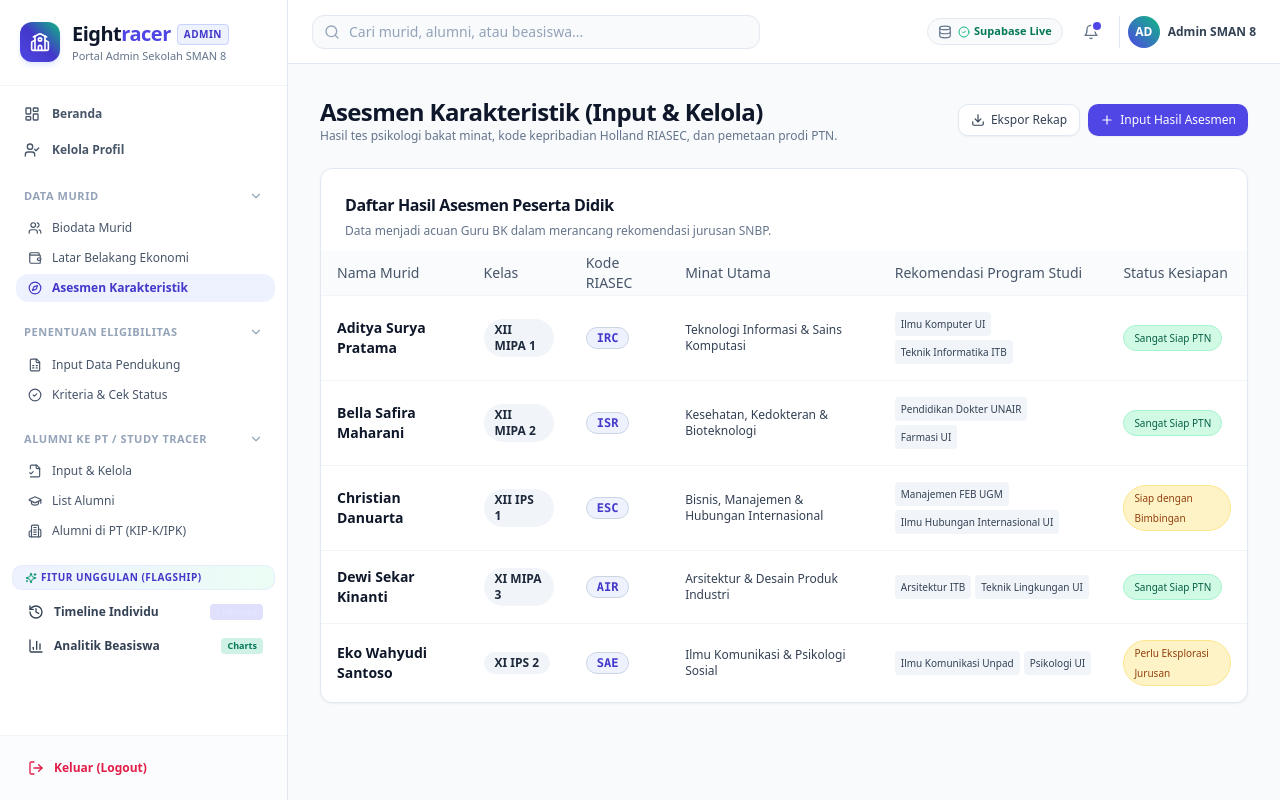
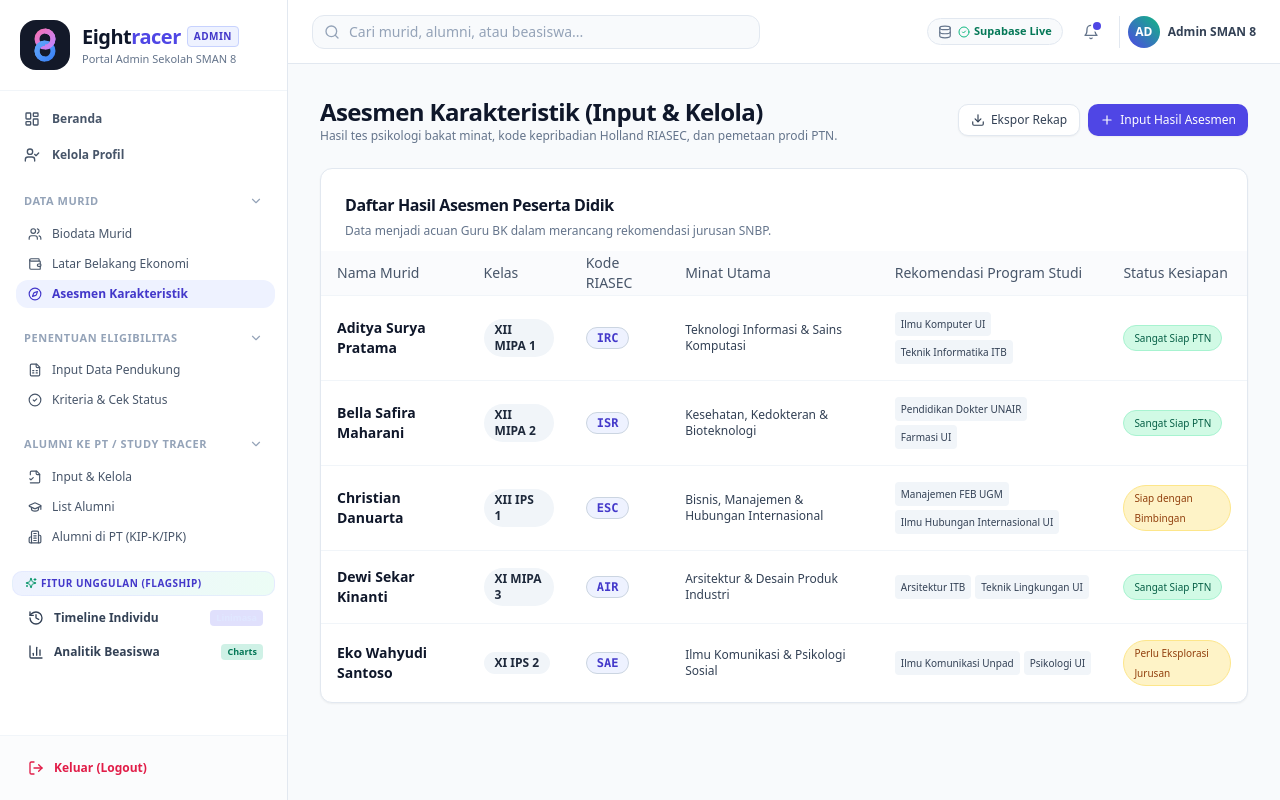
Before and after one commit to ahmadrofiussuud/eightracer, a Next.js app: page /admin/murid/asesmen in a window 1280 px wide. Built offline with nearby package versions, Linux system fonts and the light colour scheme; no server answers.

Commit message:
feat: replace School icon with custom EightracerLogo SVG across all pages

```diff
--- a/src/app/(auth)/forgot-password/page.tsx
+++ b/src/app/(auth)/forgot-password/page.tsx
@@ -2,9 +2,10 @@
 
 import React, { useState } from "react";
 import Link from "next/link";
-import { School, Mail, ArrowLeft, Send, CheckCircle2 } from "lucide-react";
+import { Mail, ArrowLeft, Send, CheckCircle2 } from "lucide-react";
 import { Card, CardHeader, CardTitle, CardContent, CardDescription, CardFooter } from "@/components/ui/card";
 import { Button } from "@/components/ui/button";
+import { EightracerLogo } from "@/components/ui/EightracerLogo";
 
 export default function ForgotPasswordPage() {
   const [email, setEmail] = useState("");
@@ -21,9 +22,7 @@ export default function ForgotPasswordPage() {
       <div className="absolute -bottom-40 -right-40 w-96 h-96 bg-emerald-600/20 rounded-full blur-3xl pointer-events-none" />
 
       <Link href="/" className="flex items-center gap-3 mb-8 group">
-        <div className="w-12 h-12 rounded-2xl bg-gradient-to-tr from-indigo-500 to-emerald-400 flex items-center justify-center text-white shadow-xl group-hover:scale-105 transition-transform">
-          <School className="w-6 h-6" />
-        </div>
+        <EightracerLogo size={48} withBackground />
         <div className="flex flex-col">
           <span className="font-black text-2xl tracking-tight text-white">
             Eight<span className="text-indigo-400">racer</span>
--- a/src/app/(auth)/login/page.tsx
+++ b/src/app/(auth)/login/page.tsx
@@ -19,6 +19,7 @@ import {
 } from "lucide-react";
 import { Button } from "@/components/ui/button";
 import { supabase } from "@/lib/supabase";
+import { EightracerLogo } from "@/components/ui/EightracerLogo";
 
 export default function LoginPage() {
   const router = useRouter();
@@ -108,9 +109,7 @@ export default function LoginPage() {
 
         {/* Logo */}
         <Link href="/" className="flex items-center gap-3 group relative z-10">
-          <div className="w-10 h-10 rounded-xl bg-white/20 flex items-center justify-center text-white border border-white/30">
-            <School className="w-5 h-5" />
-          </div>
+          <EightracerLogo size={40} withBackground />
           <div>
             <div className="font-black text-xl text-white tracking-tight">Eightracer</div>
             <div className="text-xs text-white/60">SMAN 8 Jakarta</div>
@@ -164,9 +163,7 @@ export default function LoginPage() {
         {/* Mobile navbar */}
         <header className="lg:hidden bg-white border-b border-slate-100 px-4 h-14 flex items-center justify-between">
           <Link href="/" className="flex items-center gap-2">
-            <div className="w-8 h-8 rounded-xl bg-indigo-600 flex items-center justify-center">
-              <School className="w-4 h-4 text-white" />
-            </div>
+            <EightracerLogo size={32} withBackground />
             <span className="font-black text-slate-900">Eight<span className="text-indigo-600">racer</span></span>
           </Link>
           <Link href="/" className="text-xs text-slate-500 hover:text-slate-800 font-medium">← Beranda</Link>
--- a/src/app/(auth)/register/page.tsx
+++ b/src/app/(auth)/register/page.tsx
@@ -4,7 +4,7 @@ import React, { useState } from "react";
 import Link from "next/link";
 import { useRouter } from "next/navigation";
 import {
-  School,
+
   Lock,
   Mail,
   User,
@@ -19,6 +19,7 @@ import {
 } from "lucide-react";
 import { Button } from "@/components/ui/button";
 import { supabase } from "@/lib/supabase";
+import { EightracerLogo } from "@/components/ui/EightracerLogo";
 
 export default function RegisterPage() {
   const router = useRouter();
@@ -126,9 +127,7 @@ export default function RegisterPage() {
 
         {/* Logo */}
         <Link href="/" className="flex items-center gap-3 group relative z-10">
-          <div className="w-10 h-10 rounded-xl bg-white/20 flex items-center justify-center text-white border border-white/30">
-            <School className="w-5 h-5" />
-          </div>
+          <EightracerLogo size={40} withBackground />
           <div>
             <div className="font-black text-xl text-white tracking-tight">Eightracer</div>
             <div className="text-xs text-white/60">SMAN 8 Jakarta</div>
@@ -182,9 +181,7 @@ export default function RegisterPage() {
         {/* Mobile navbar */}
         <header className="lg:hidden bg-white border-b border-slate-100 px-4 h-14 flex items-center justify-between">
           <Link href="/" className="flex items-center gap-2">
-            <div className="w-8 h-8 rounded-xl bg-indigo-600 flex items-center justify-center">
-              <School className="w-4 h-4 text-white" />
-            </div>
+            <EightracerLogo size={32} withBackground />
             <span className="font-black text-slate-900">Eight<span className="text-indigo-600">racer</span></span>
           </Link>
           <Link href="/login" className="text-xs text-slate-500 hover:text-slate-800 font-medium">Sudah punya akun?</Link>
--- a/src/components/layout/AdminSidebar.tsx
+++ b/src/components/layout/AdminSidebar.tsx
@@ -19,12 +19,13 @@ import {
   LogOut,
   ChevronDown,
   ChevronRight,
-  School,
+
   X,
   FileCheck2,
   Building2,
 } from "lucide-react";
 import { cn } from "@/lib/utils";
+import { EightracerLogo } from "@/components/ui/EightracerLogo";
 
 interface AdminSidebarProps {
   isOpen?: boolean;
@@ -81,8 +82,8 @@ export function AdminSidebar({ isOpen, onClose }: AdminSidebarProps) {
               className="flex items-center gap-3 group"
               onClick={onClose}
             >
-              <div className="w-10 h-10 rounded-xl bg-gradient-to-tr from-indigo-600 via-indigo-700 to-emerald-500 flex items-center justify-center text-white shadow-md shadow-indigo-100 group-hover:scale-105 transition-transform">
-                <School className="w-5 h-5" />
+              <div className="group-hover:scale-105 transition-transform">
+                <EightracerLogo size={40} withBackground />
               </div>
               <div className="flex flex-col">
                 <div className="flex items-center gap-1.5">
--- a/src/components/layout/Sidebar.tsx
+++ b/src/components/layout/Sidebar.tsx
@@ -12,11 +12,11 @@ import {
   Sparkles,
   ChevronRight,
   X,
-  School,
   LogOut,
 } from "lucide-react";
 import { cn } from "@/lib/utils";
 import { useSidebar } from "./SidebarContext";
+import { EightracerLogo } from "@/components/ui/EightracerLogo";
 
 interface NavItem {
   name: string;
@@ -89,8 +89,8 @@ export function Sidebar() {
               className="flex items-center gap-3 group"
               onClick={() => setIsOpen(false)}
             >
-              <div className="w-10 h-10 rounded-xl bg-gradient-to-tr from-indigo-600 via-indigo-700 to-emerald-500 flex items-center justify-center text-white shadow-md shadow-indigo-100 group-hover:scale-105 transition-transform">
-                <School className="w-5 h-5" />
+              <div className="group-hover:scale-105 transition-transform">
+                <EightracerLogo size={40} withBackground />
               </div>
               <div className="flex flex-col">
                 <div className="flex items-center gap-1.5">
--- a/src/components/layout/StudentSidebar.tsx
+++ b/src/components/layout/StudentSidebar.tsx
@@ -11,12 +11,13 @@ import {
   GraduationCap,
   TrendingUp,
   LogOut,
-  School,
+
   X,
   Sparkles,
   ChevronRight,
 } from "lucide-react";
 import { cn } from "@/lib/utils";
+import { EightracerLogo } from "@/components/ui/EightracerLogo";
 
 interface StudentSidebarProps {
   isOpen?: boolean;
@@ -88,8 +89,8 @@ export function StudentSidebar({ isOpen, onClose }: StudentSidebarProps) {
               className="flex items-center gap-3 group"
               onClick={onClose}
             >
-              <div className="w-10 h-10 rounded-xl bg-gradient-to-tr from-emerald-600 via-teal-600 to-indigo-600 flex items-center justify-center text-white shadow-md shadow-emerald-100 group-hover:scale-105 transition-transform">
-                <School className="w-5 h-5" />
+              <div className="group-hover:scale-105 transition-transform">
+                <EightracerLogo size={40} withBackground />
               </div>
               <div className="flex flex-col">
                 <div className="flex items-center gap-1.5">
--- /dev/null
+++ b/src/components/ui/EightracerLogo.tsx
@@ -0,0 +1,97 @@
+// EightracerLogo — replicates the chain-link logo (pink + blue rings)
+// Usage: <EightracerLogo size={40} />
+
+interface EightracerLogoProps {
+  size?: number;
+  className?: string;
+  /** Show with the dark rounded background (like app icon). Default: false */
+  withBackground?: boolean;
+}
+
+export function EightracerLogo({
+  size = 40,
+  className = "",
+  withBackground = false,
+}: EightracerLogoProps) {
+  const inner = (
+    <svg
+      width={size}
+      height={size}
+      viewBox="0 0 80 80"
+      fill="none"
+      xmlns="http://www.w3.org/2000/svg"
+      className={className}
+      aria-label="Eightracer logo"
+    >
+      {/* ── Pink ring (top) ── */}
+      <circle
+        cx="40"
+        cy="28"
+        r="16"
+        stroke="url(#pinkGrad)"
+        strokeWidth="10"
+        fill="none"
+      />
+      {/* ── Blue ring (bottom) ── */}
+      <circle
+        cx="40"
+        cy="52"
+        r="16"
+        stroke="url(#blueGrad)"
+        strokeWidth="10"
+        fill="none"
+      />
+      {/* ── Overlap mask: blue over pink on the left half ── */}
+      <clipPath id="leftHalf">
+        <rect x="0" y="0" width="40" height="80" />
+      </clipPath>
+      <circle
+        cx="40"
+        cy="52"
+        r="16"
+        stroke="url(#blueGrad)"
+        strokeWidth="10"
+        fill="none"
+        clipPath="url(#leftHalf)"
+      />
+      {/* ── Overlap mask: pink over blue on the right half ── */}
+      <clipPath id="rightHalf">
+        <rect x="40" y="0" width="40" height="80" />
+      </clipPath>
+      <circle
+        cx="40"
+        cy="28"
+        r="16"
+        stroke="url(#pinkGrad)"
+        strokeWidth="10"
+        fill="none"
+        clipPath="url(#rightHalf)"
+      />
+
+      {/* ── Gradient definitions ── */}
+      <defs>
+        <linearGradient id="pinkGrad" x1="24" y1="12" x2="56" y2="44" gradientUnits="userSpaceOnUse">
+          <stop offset="0%" stopColor="#f472b6" />
+          <stop offset="100%" stopColor="#c084fc" />
+        </linearGradient>
+        <linearGradient id="blueGrad" x1="24" y1="36" x2="56" y2="68" gradientUnits="userSpaceOnUse">
+          <stop offset="0%" stopColor="#60a5fa" />
+          <stop offset="100%" stopColor="#3b82f6" />
+        </linearGradient>
+      </defs>
+    </svg>
+  );
+
+  if (withBackground) {
+    return (
+      <div
+        style={{ width: size * 1.25, height: size * 1.25 }}
+        className="rounded-2xl bg-[#131929] flex items-center justify-center flex-shrink-0"
+      >
+        {inner}
+      </div>
+    );
+  }
+
+  return inner;
+}
```
Also changed, not shown: src/app/page.tsx (+4 -7 lines).
